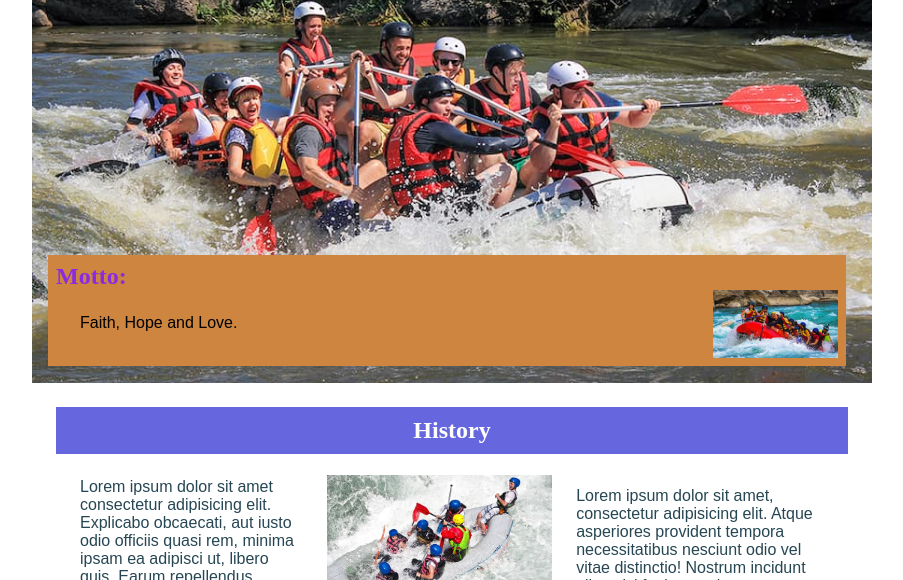
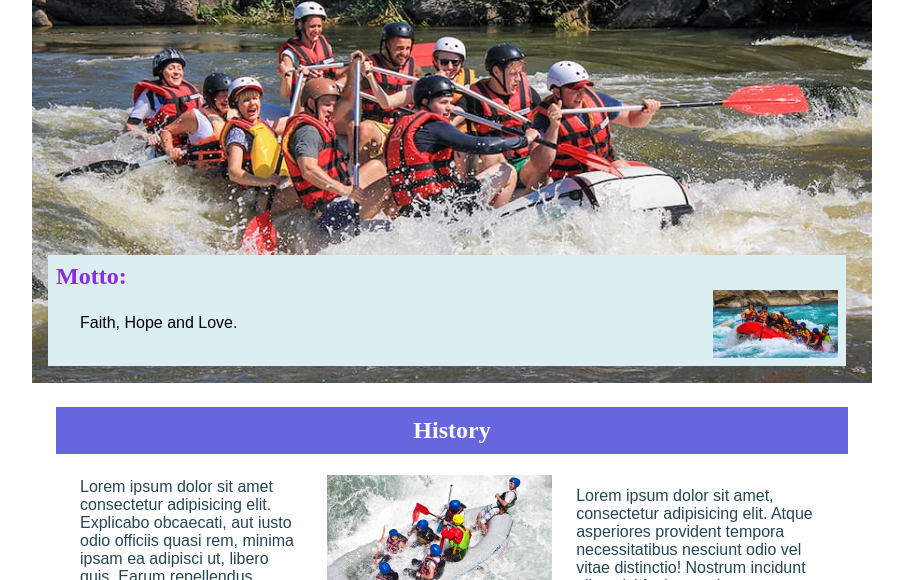
Before and after one commit to KelvinTemperature/wdd130, a plain HTML site: page wwr/about.html in a window 1280 px wide. Shown: the part 220-800 px from the top of the page, without its empty margins (188-1091 px from the left). Drawn offline with Linux system fonts and the light colour scheme.

Commit message:
color contrast

```diff
--- a/wwr/styles/rafting.css
+++ b/wwr/styles/rafting.css
@@ -112,7 +112,7 @@ h1 {
     width: 95%;
     height: auto;
     color: black;
-    background-color: peru;
+    background-color: #DBEFF2;
 
 }
 
```
